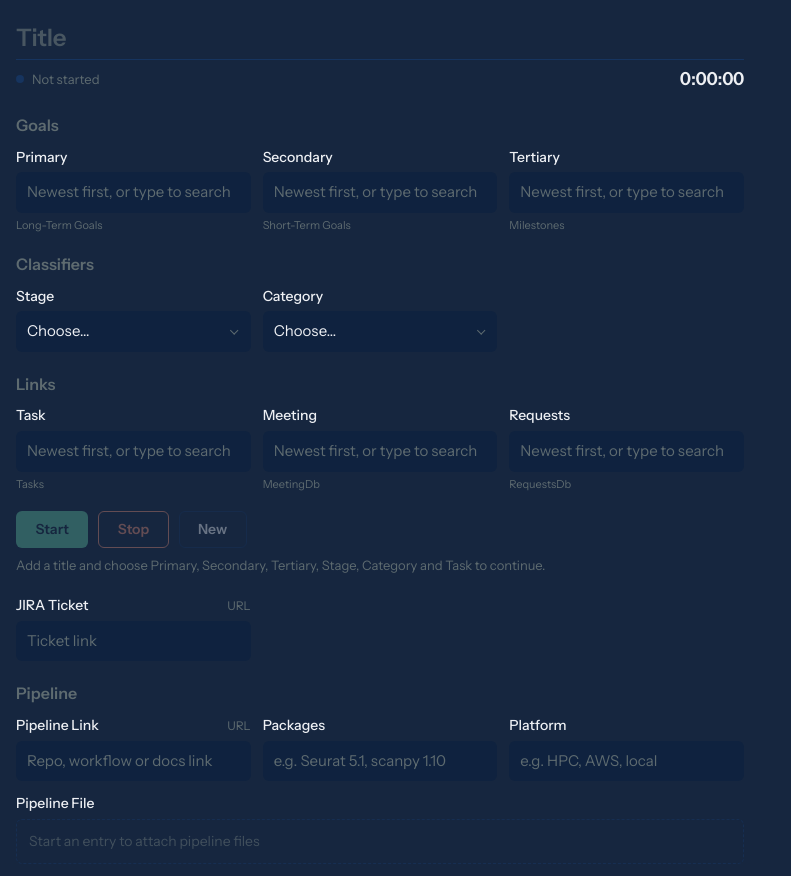
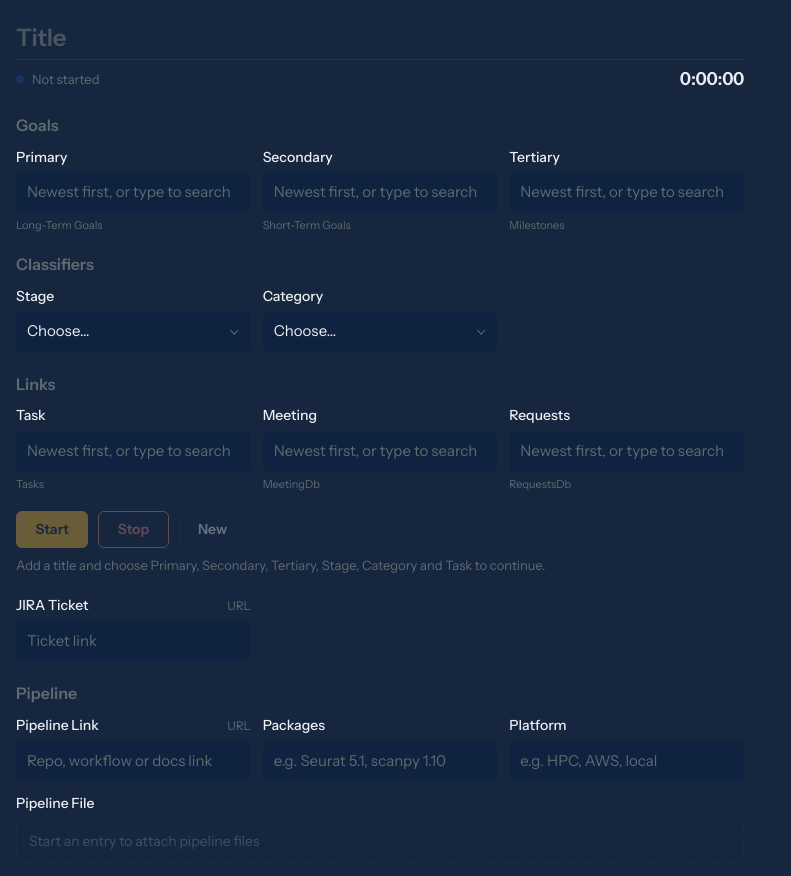
Before and after one commit to alexisweber/Work-Log, a plain HTML site: page index.html in a window 1280 px wide. Shown: the top 876 px of the page, without its empty margins (0-791 px from the left). Drawn offline with Linux system fonts and the dark colour scheme.

Commit message:
Change green run color in dark mode to yellow/gold

```diff
--- a/style.css
+++ b/style.css
@@ -44,7 +44,7 @@
     --paper:  #16263F;
     --field:  #0f223f;
     --rule:   #16345f;
-    --run:    #5DBB9C;
+    --run:    #F0B62E;
     --stop:   #E08A74;
     --focus:  #f2ce7b;
     --on-run: #16263F;
@@ -59,7 +59,7 @@
     --paper:  #16263F;
     --field:  #0f223f;
     --rule:   #16345f;
-    --run:    #5DBB9C;
+    --run:    #F0B62E;
     --stop:   #E08A74;
     --focus:  #f2ce7b;
     --on-run: #16263F;
```
